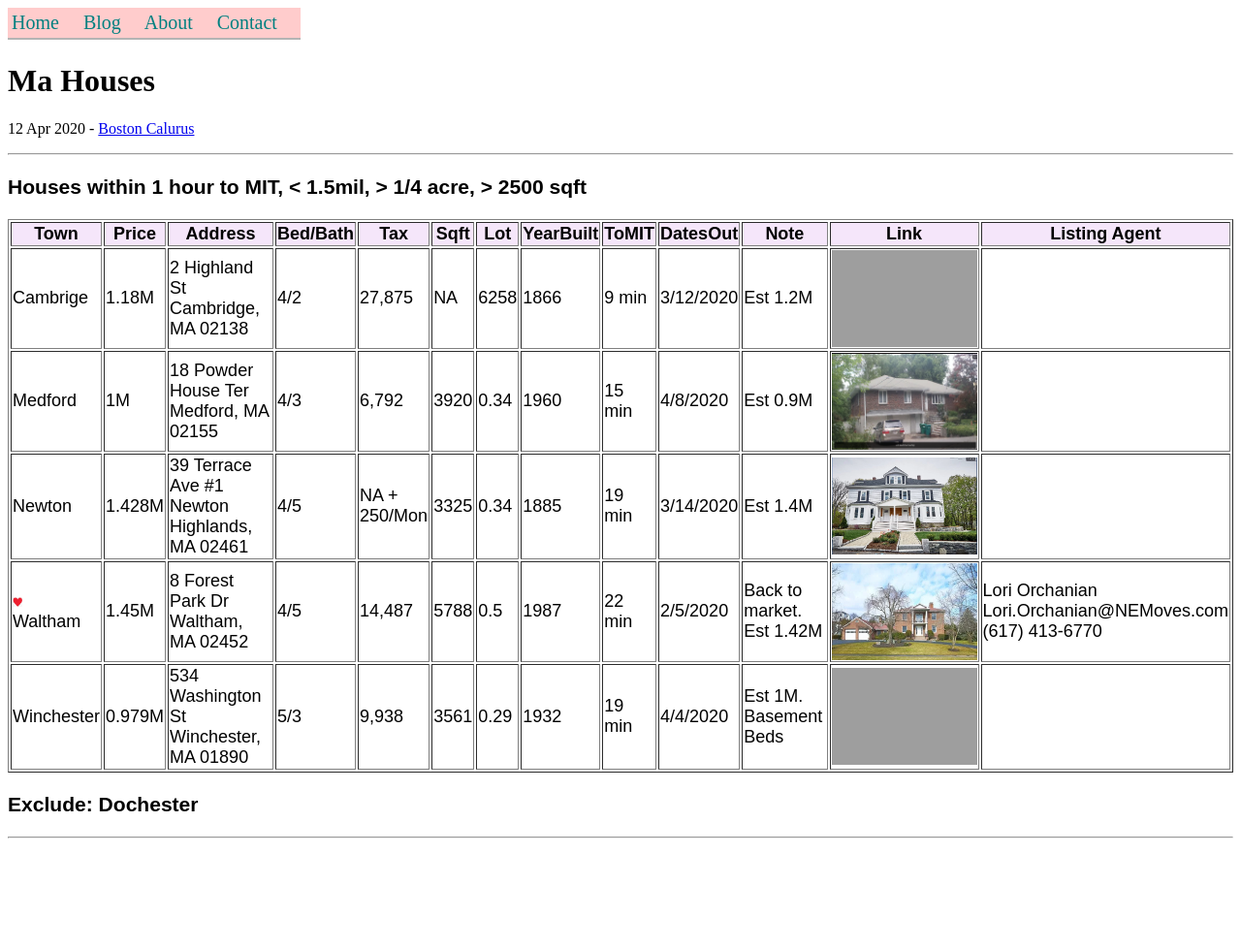
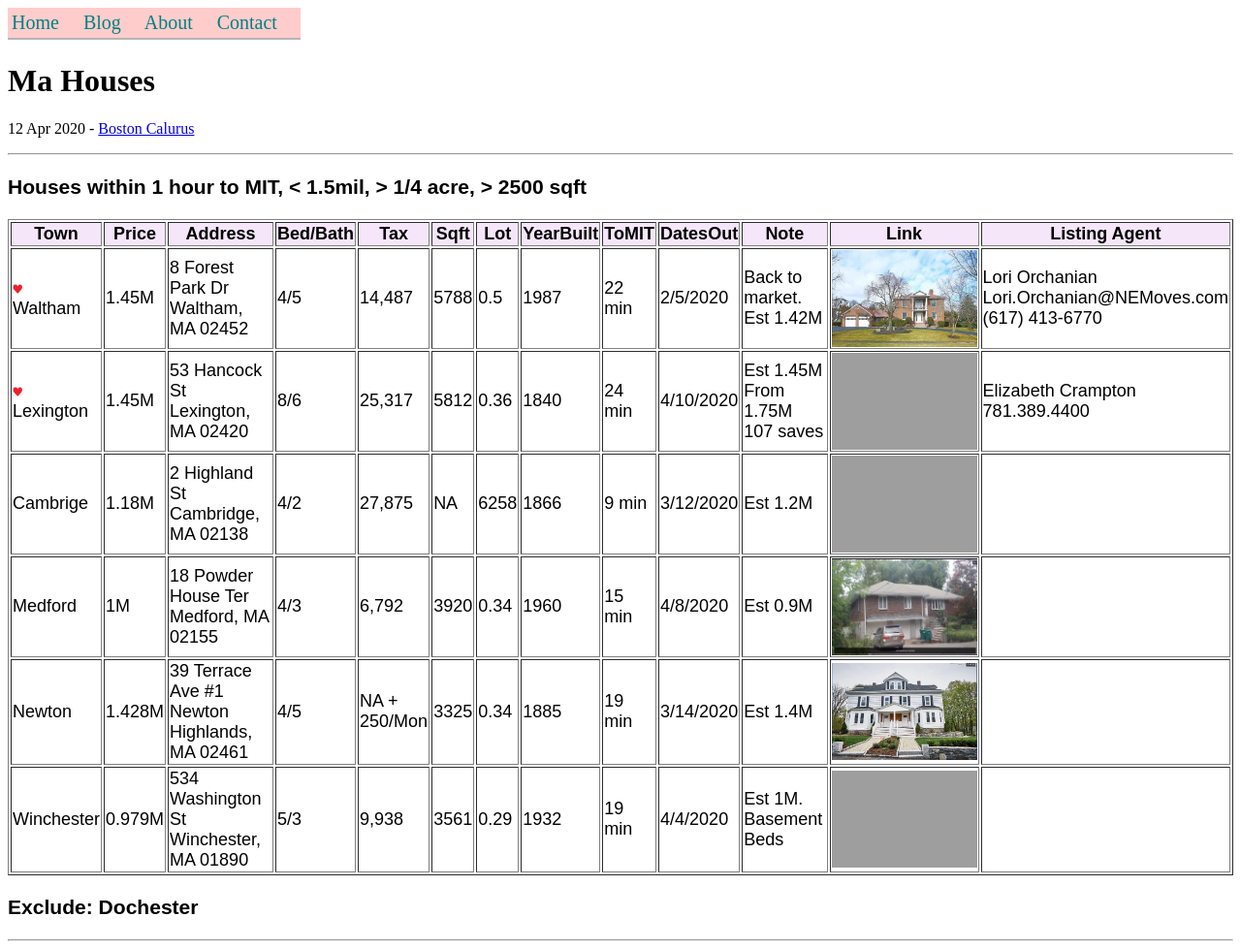
Before and after one commit to fianatec/fianatec.github.io, a Jekyll site: the page built from _posts/2020-04-12-MA-Houses.md, in a window 1280 px wide. Shown: the whole page at 97% size. Built offline with Jekyll 4.4.1, drawn with Linux system fonts in a browser that asks for light colours; before the commit the page ends 900 px from its top, so only the background shows below that; grey boxes are pictures that could not be loaded.

Commit message:
Lexington

```diff
--- a/_posts/2020-04-12-MA-Houses.md
+++ b/_posts/2020-04-12-MA-Houses.md
@@ -20,6 +20,39 @@ author: boscal
 <th bgcolor="#f5e6fa">Link</th>
 <th bgcolor="#f5e6fa">Listing Agent</th>
 </tr>
+
+<tr>
+<td><img src="/assets/images/like.png" width="10" height="10"/><br>Waltham</td>
+<td>1.45M</td>
+<td>8 Forest Park Dr<br>Waltham, MA 02452</td>
+<td>4/5</td>
+<td>14,487</td>
+<td>5788</td>
+<td>0.5</td>
+<td>1987</td>
+<td>22 min</td>
+<td>2/5/2020</td>
+<td>Back to market.<br>Est 1.42M</td>
+<td><a href="https://www.zillow.com/homedetails/8-Forest-Park-Dr-Waltham-MA-02452/56540381_zpid/" target="_blank"><img src="/assets/images/Waltham_8ForestParkDr.png" width="150" height="100"></a></td>
+<td>Lori Orchanian<br>Lori.Orchanian@NEMoves.com<br>(617) 413-6770</td>
+</tr>
+
+<tr>
+<td><img src="/assets/images/like.png" width="10" height="10"/><br>Lexington</td>
+<td>1.45M</td>
+<td>53 Hancock St<br>Lexington, MA 02420</td>
+<td>8/6</td>
+<td>25,317</td>
+<td>5812</td>
+<td>0.36</td>
+<td>1840</td>
+<td>24 min</td>
+<td>4/10/2020</td>
+<td>Est 1.45M<br>From 1.75M<br>107 saves</td>
+<td><a href="https://www.zillow.com/homedetails/53-Hancock-St-Lexington-MA-02420/56494640_zpid/" target="_blank"><img src="/assets/images/Lexington_53HancockSt.png" width="150" height="100"></a></td>
+<td>Elizabeth Crampton<br>781.389.4400</td>
+</tr>
+
 <tr>
 <td>Cambrige</td>
 <td>1.18M</td>
@@ -69,22 +102,6 @@ author: boscal
 </tr>
 
 <tr>
-<td><img src="/assets/images/like.png" width="10" height="10"/><br>Waltham</td>
-<td>1.45M</td>
-<td>8 Forest Park Dr<br>Waltham, MA 02452</td>
-<td>4/5</td>
-<td>14,487</td>
-<td>5788</td>
-<td>0.5</td>
-<td>1987</td>
-<td>22 min</td>
-<td>2/5/2020</td>
-<td>Back to market.<br>Est 1.42M</td>
-<td><a href="https://www.zillow.com/homedetails/8-Forest-Park-Dr-Waltham-MA-02452/56540381_zpid/" target="_blank"><img src="/assets/images/Waltham_8ForestParkDr.png" width="150" height="100"></a></td>
-<td>Lori Orchanian<br>Lori.Orchanian@NEMoves.com<br>(617) 413-6770</td>
-</tr>
-
-<tr>
 <td>Winchester</td>
 <td>0.979M</td>
 <td>534 Washington St<br>Winchester, MA 01890</td>
```
Also changed, not shown: 1 other file.
